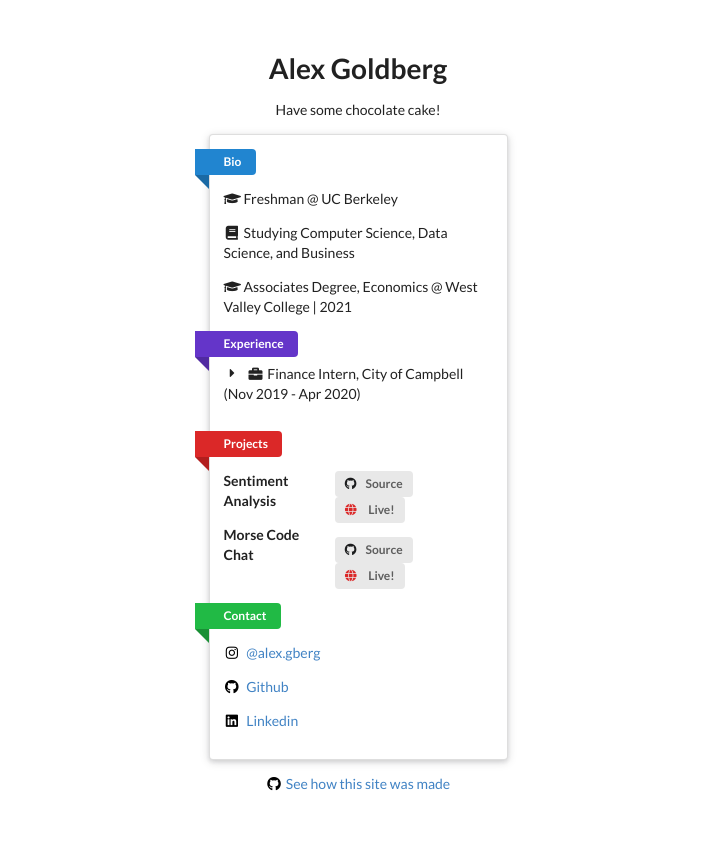
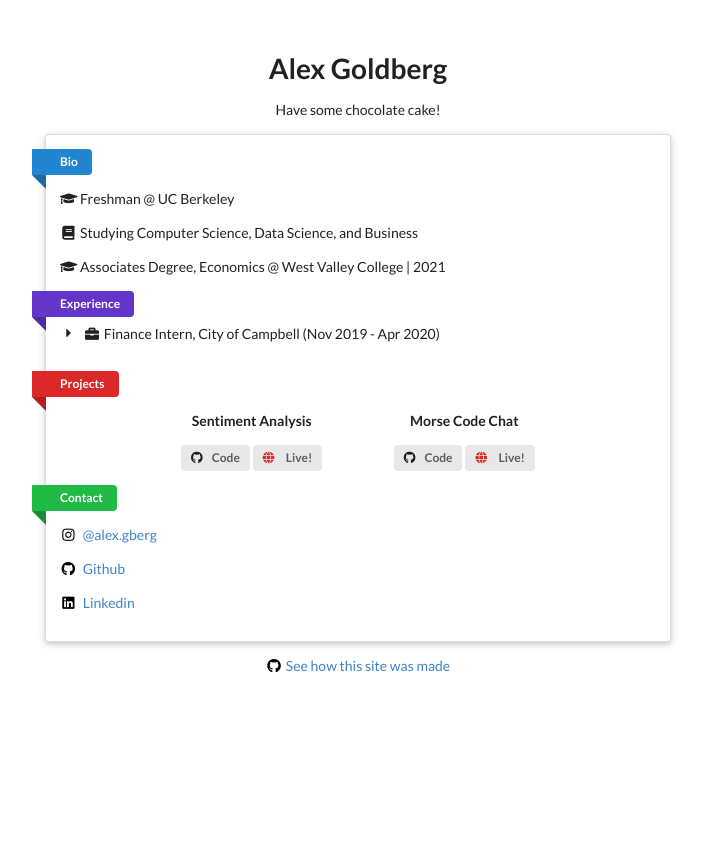
Before and after one commit to vlexvnder/PersonalWebsite, a Flask app: page / in a window 1280 px wide. Shown: the whole page, without its empty margins (282-987 px from the left). Run offline with Flask 2, Linux system fonts and the light colour scheme; parts of the project's set-up code (start-up, migrations or seed data) failed here and were passed over.

Commit message:
changed project section formatting

```diff
--- a/main_site/templates/main_index.html
+++ b/main_site/templates/main_index.html
@@ -36,7 +36,7 @@
 		<h1>Alex Goldberg</h1>
 		<p class="sweet"></p>
 		<div class="ui centered grid" >
-			<div class="four wide computer twelve wide tablet twelve wide mobile column">
+			<div class="eight wide computer twelve wide tablet twelve wide mobile column">
 				<div class="ui raised segment">
 					<a class="ui blue ribbon label">Bio</a>
 					<div>
@@ -66,16 +66,23 @@
 					</div>
 					<a class="ui red ribbon label">Projects</a>
 					<p>
-					<div class="ui three column grid">
-						<div class="six wide computer six wide tablet eight wide mobile column">
-							<p><b>Sentiment Analysis</b></p>
-							<p><b>Morse Code Chat</b></p>
+					<div class="ui center aligned three column doubling stackable relaxed grid">
+
+							<div class="column">
+								<p><b>Sentiment Analysis</b></p>
+								<p><span><a href="https://github.com/emote-sentiment-analysis/backend"><span class="ui label"><i class="black github icon"></i>Code</span></a> <a href="/sentiment"><span class="ui label"><i class="red globe icon"></i> Live!</span></a></span></p>
+							</div>
+
+							<div class="column">
+
+								<p><b>Morse Code Chat</b></p>
+								<p><span><a href="https://github.com/vlexvnder/Morse-Code-Chat"><span class="ui label"><i class="black github icon"></i>Code</span></a> <a href="/morse"><span class="ui label"><i class="red globe icon"></i> Live!</span></a></span></p>
+							</div>
+
 						</div>
-						<div class="eight wide column">
-							<p><span><a href="https://github.com/emote-sentiment-analysis/backend"><span class="ui label"><i class="black github icon"></i>Source</span></a> <a href="/sentiment"><span class="ui label"><i class="red globe icon"></i> Live!</span></a></span></p>
-							<p><span><a href="https://github.com/vlexvnder/Morse-Code-Chat"><span class="ui label"><i class="black github icon"></i>Source</span></a> <a href="/morse"><span class="ui label"><i class="red globe icon"></i> Live!</span></a></span></p>
-						</div>
-					</div>
+
+
+
 					</p>
 					<a class="ui green ribbon label">Contact</a>
 					<p>
@@ -86,7 +93,7 @@
                 </div>
                 <p style="text-align: center;"><i style="color: black;" class="github icon"></i><a href="https://github.com/vlexvnder/PersonalWebsite">See how this site was made</a></p>
             </div>
-
+		</div>
 		</div>
 	</div>
 </body>
```
